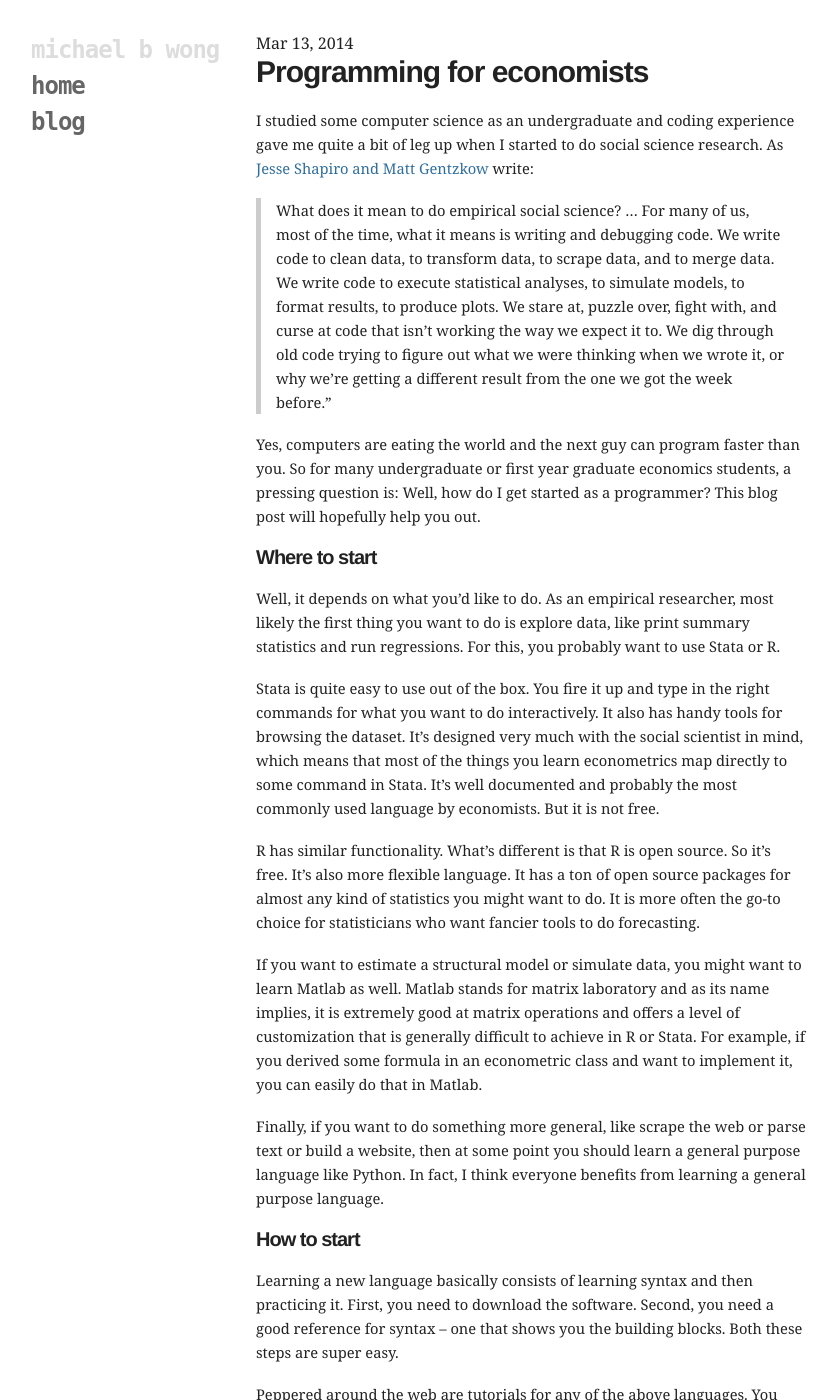
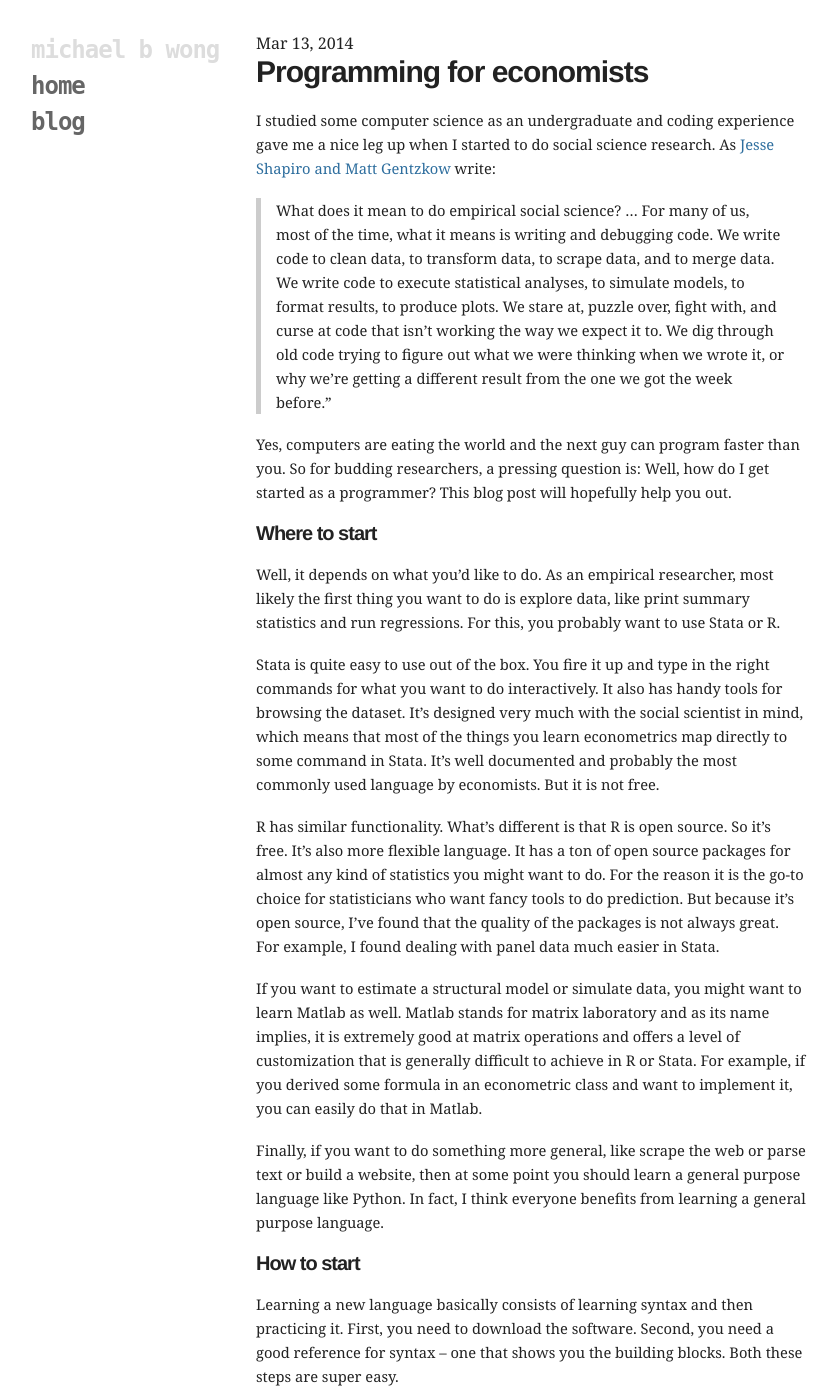
Before and after one commit to mbwong/mbwong.github.com, a Jekyll site: the page built from _posts/2014-03-13-programming-for-beginner-economists.md, in a window 1280 px wide and 1400 px high. Shown: the whole window, without its empty margins (94-931 px from the left). Built offline with Jekyll 4.4.1, drawn with Linux system fonts in a browser that asks for light colours.

Commit message:
Update 2014-03-13-programming-for-beginner-economists.md

```diff
--- a/_posts/2014-03-13-programming-for-beginner-economists.md
+++ b/_posts/2014-03-13-programming-for-beginner-economists.md
@@ -6,11 +6,11 @@ layout: post
 
 # Programming for economists
 
-I studied some computer science as an undergraduate and coding experience gave me quite a bit of leg up when I started to do social science research. As [Jesse Shapiro and Matt Gentzkow](http://faculty.chicagobooth.edu/jesse.shapiro/research/CodeAndData.pdf) write:
+I studied some computer science as an undergraduate and coding experience gave me a nice leg up when I started to do social science research. As [Jesse Shapiro and Matt Gentzkow](http://faculty.chicagobooth.edu/jesse.shapiro/research/CodeAndData.pdf) write:
 
 > What does it mean to do empirical social science? ... For many of us, most of the time, what it means is writing and debugging code. We write code to clean data, to transform data, to scrape data, and to merge data. We write code to execute statistical analyses, to simulate models, to format results, to produce plots. We stare at, puzzle over, ﬁght with, and curse at code that isn’t working the way we expect it to. We dig through old code trying to ﬁgure out what we were thinking when we wrote it, or why we’re getting a different result from the one we got the week before."
 
-Yes, computers are eating the world and the next guy can program faster than you. So for many undergraduate or first year graduate economics students, a pressing question is: Well, how do I get started as a programmer? This blog post will hopefully help you out.
+Yes, computers are eating the world and the next guy can program faster than you. So for budding researchers, a pressing question is: Well, how do I get started as a programmer? This blog post will hopefully help you out.
 
 ## Where to start
 
@@ -18,7 +18,7 @@ Well, it depends on what you'd like to do. As an empirical researcher, most like
 
 Stata is quite easy to use out of the box. You fire it up and type in the right commands for what you want to do interactively. It also has handy tools for browsing the dataset. It's designed very much with the social scientist in mind, which means that most of the things you learn econometrics map directly to some command in Stata. It's well documented and probably the most commonly used language by economists. But it is not free.
 
-R has similar functionality. What's different is that R is open source. So it's free. It's also more flexible language. It has a ton of open source packages for almost any kind of statistics you might want to do. It is more often the go-to choice for statisticians who want fancier tools to do forecasting.
+R has similar functionality. What's different is that R is open source. So it's free. It's also more flexible language. It has a ton of open source packages for almost any kind of statistics you might want to do. For the reason it is the go-to choice for statisticians who want fancy tools to do prediction. But because it's open source, I've found that the quality of the packages is not always great. For example, I found dealing with panel data much easier in Stata.
 
 If you want to estimate a structural model or simulate data, you might want to learn Matlab as well. Matlab stands for matrix laboratory and as its name implies, it is extremely good at matrix operations and offers a level of customization that is generally difficult to achieve in R or Stata. For example, if you derived some formula in an econometric class and want to implement it, you can easily do that in Matlab.
 
```
